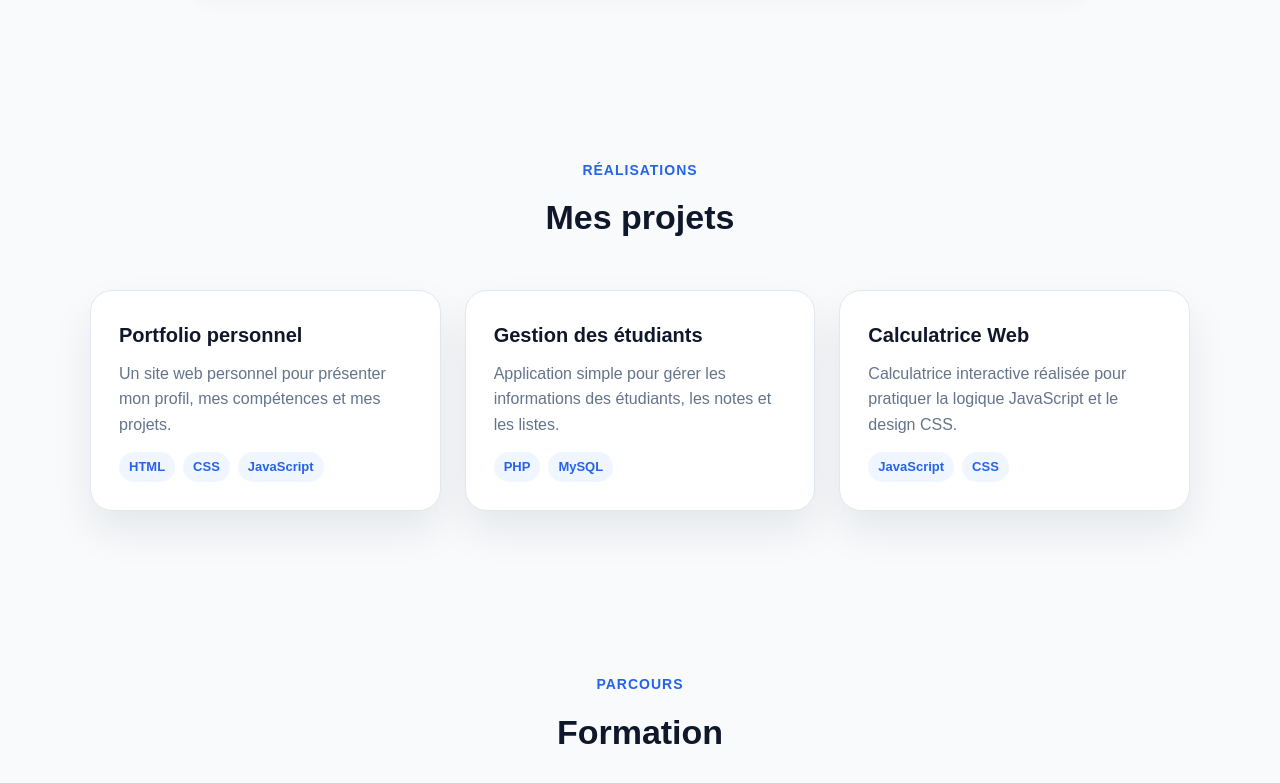
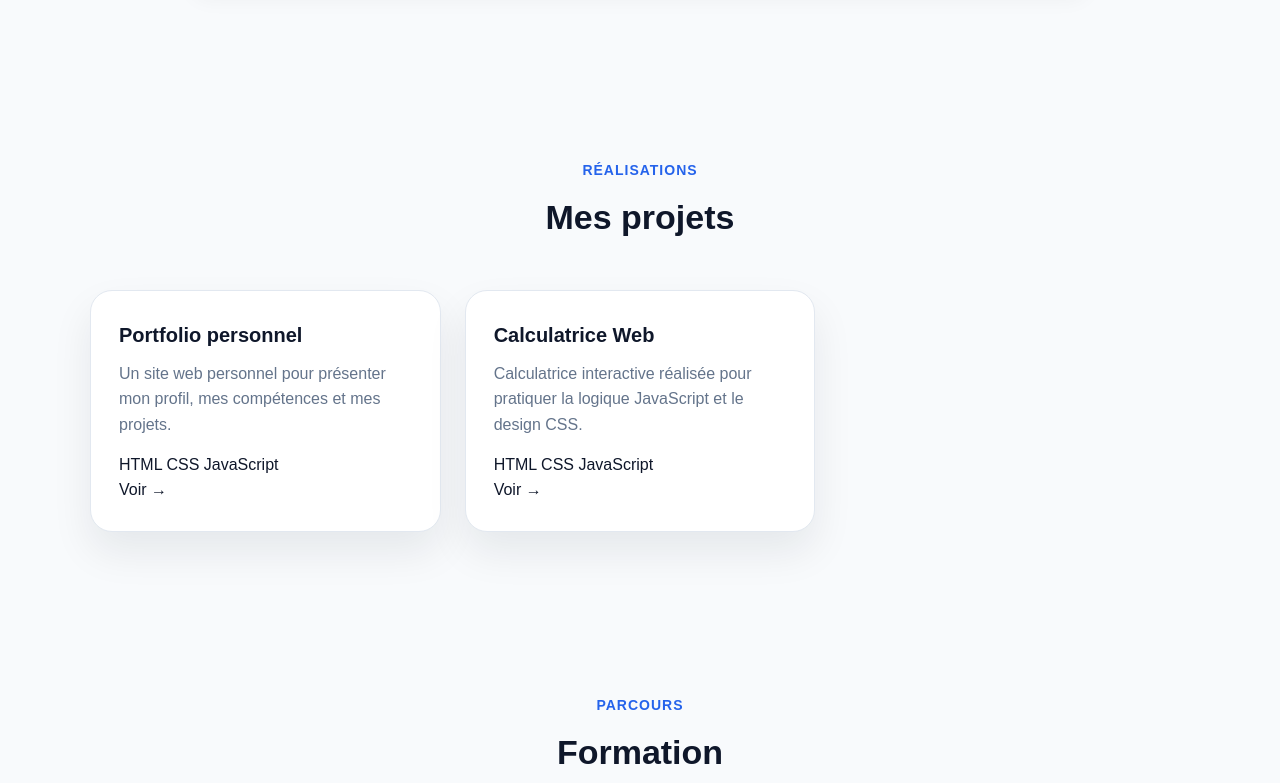
Before and after one commit to youssefelmouden88-prog/youssefelmodenportdolio, a plain HTML site: page index.html in a window 1280 px wide. Shown: the part 2630-3413 px from the top of the page. Drawn offline with Linux system fonts and the light colour scheme.

Commit message:
Update index.html

```diff
--- a/index.html
+++ b/index.html
@@ -19,7 +19,7 @@
           <li><a href="#about">À propos</a></li>
           <li><a href="#skills">Compétences</a></li>
           <li><a href="#experience">Expérience</a></li>
-          <li><a href="#projects">Projets</a></li>
+          <li><a href="#projets">Projets</a></li>
           <li><a href="#education">Formation</a></li>
           <li><a href="#contact">Contact</a></li>
         </ul>
@@ -158,36 +158,48 @@
   </div>
 </section>
 
-<section class="section" id="projects">
+<section id="projets" class="section">
   <div class="container">
     <div class="section-title">
-      <span>Réalisations</span>
+      <span>RÉALISATIONS</span>
       <h2>Mes projets</h2>
     </div>
+
     <div class="projects-grid">
       <div class="project-card">
         <h3>Portfolio personnel</h3>
         <p>Un site web personnel pour présenter mon profil, mes compétences et mes projets.</p>
-        <div class="tags">
-          <span>HTML</span>
-          <span>CSS</span>
-          <span>JavaScript</span>
+
+        <div class="project-tags">
+          <span class="tag">HTML</span>
+          <span class="tag">CSS</span>
+          <span class="tag">JavaScript</span>
         </div>
+
+        <div class="project-footer">
+             <a href="#" target="_blank" class="btn-project">
+               Voir <span class="arrow">→</span>
+             </a>
+        </div>
+
+
       </div>
-      <div class="project-card">
-        <h3>Gestion des étudiants</h3>
-        <p>Application simple pour gérer les informations des étudiants, les notes et les listes.</p>
-        <div class="tags">
-          <span>PHP</span>
-          <span>MySQL</span>
-        </div>
-      </div>
+
+
       <div class="project-card">
         <h3>Calculatrice Web</h3>
         <p>Calculatrice interactive réalisée pour pratiquer la logique JavaScript et le design CSS.</p>
-        <div class="tags">
-          <span>JavaScript</span>
-          <span>CSS</span>
+
+        <div class="project-tags">
+          <span class="tag">HTML</span>
+          <span class="tag">CSS</span>
+          <span class="tag">JavaScript</span>
+        </div>
+
+        <div class="project-footer">
+             <a href="https://youssefelmouden88-prog.github.io/calculatrice-web/" target="_blank" class="btn-project">
+               Voir <span class="arrow">→</span>
+             </a>
         </div>
       </div>
     </div>
```
